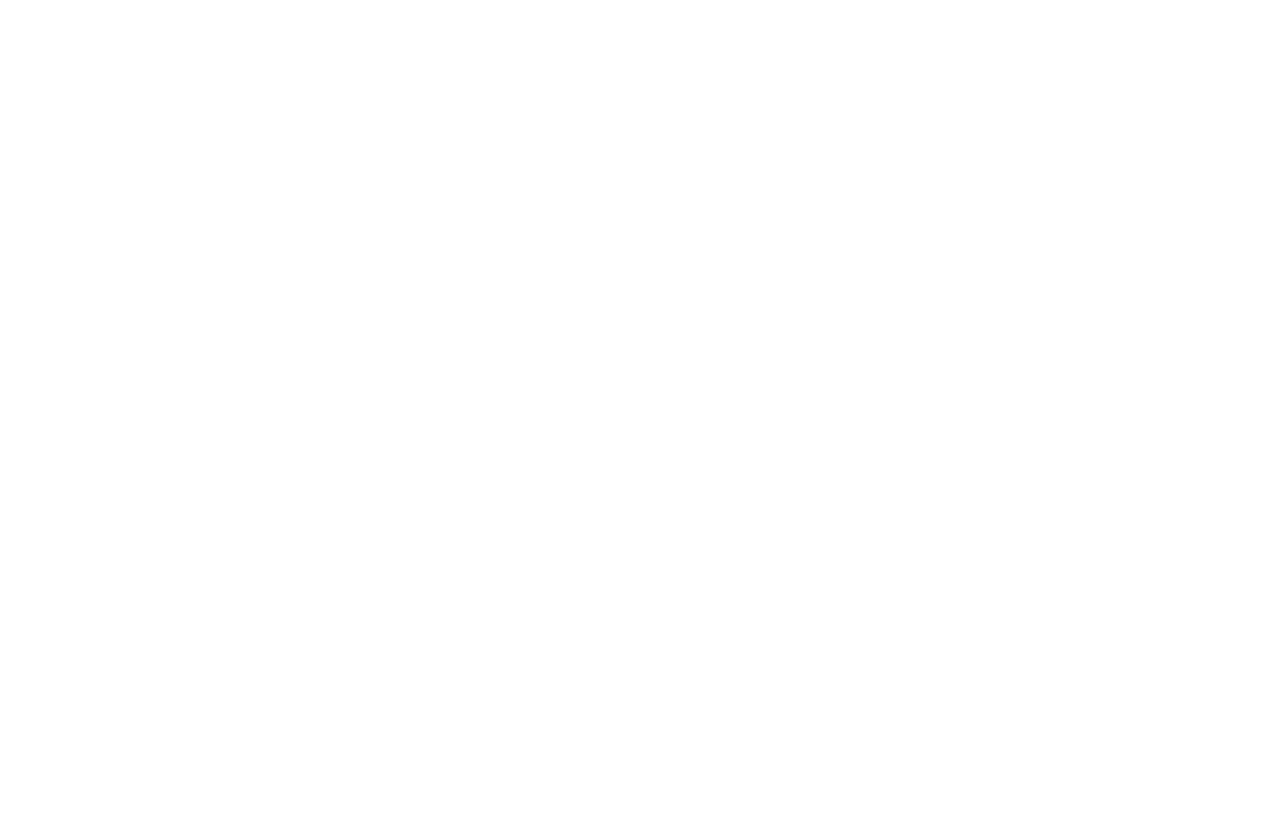
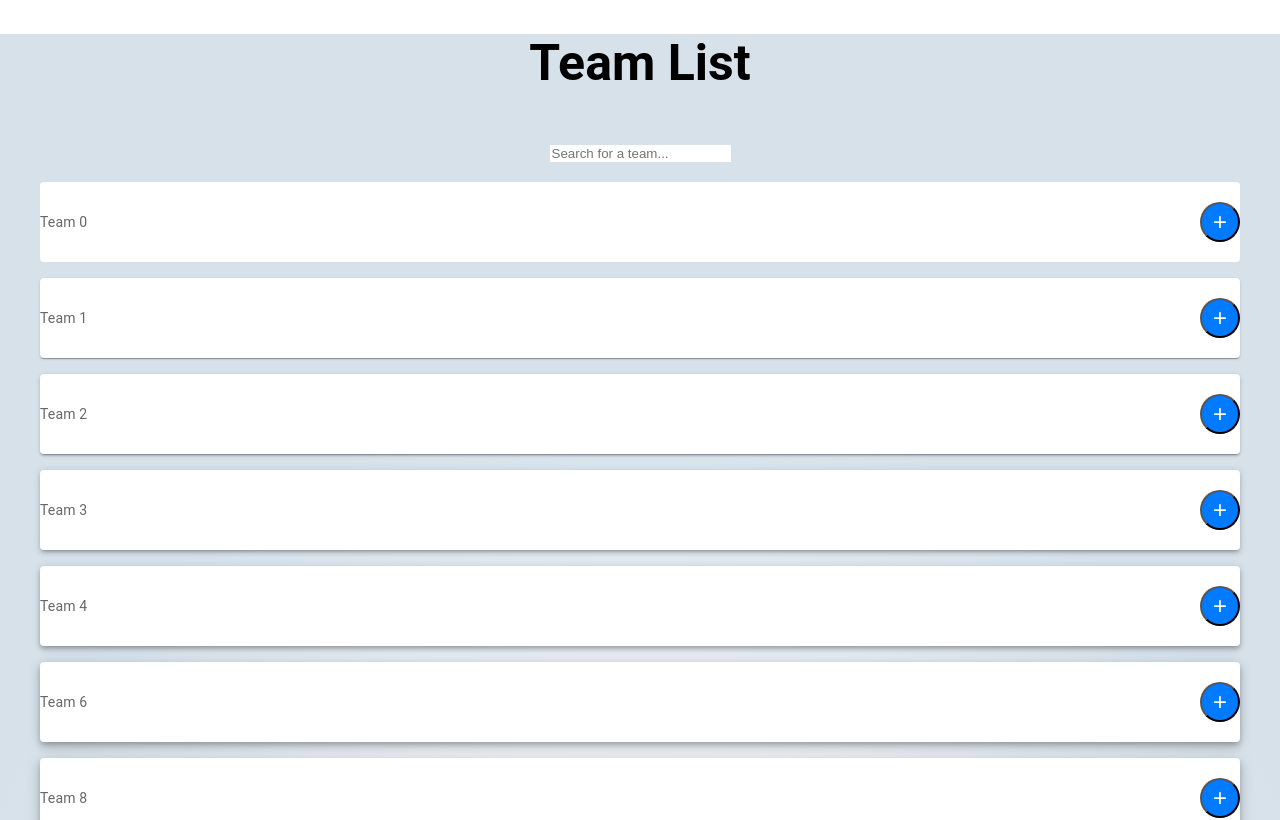
Before and after one commit to Fiery-Warrior/NextLevel-Intramurals, a React (Create React App) app in the folder nextlevel/: page /teamselection in a window 1280 px wide. Before the commit this address had no page. Shown: the top 820 px of the page. Built offline with nearby package versions, Linux system fonts and the light colour scheme.

Commit message:
various changes

```diff
--- a/nextlevel/package.json
+++ b/nextlevel/package.json
@@ -11,6 +11,7 @@
     "@mui/icons-material": "^5.14.13",
     "@mui/material": "^5.14.13",
     "@mui/styled-engine-sc": "^6.0.0-alpha.1",
+    "@mui/x-date-pickers": "^6.18.0",
     "@testing-library/jest-dom": "^5.17.0",
     "@testing-library/react": "^13.4.0",
     "@testing-library/user-event": "^13.5.0",
@@ -19,6 +20,7 @@
     "react-dom": "^18.2.0",
     "react-router-dom": "^6.17.0",
     "react-scripts": "5.0.1",
+    "react-slick": "^0.29.0",
     "styled-components": "^6.0.9",
     "web-vitals": "^2.1.4"
   },
--- a/nextlevel/src/App.js
+++ b/nextlevel/src/App.js
@@ -37,10 +37,18 @@
 import LandingPage from './Pages/LandingPage/Landingpage';
 import Logininpage from './Pages/LogininPage/loginpage';
 import RegisterPage from './Pages/RegisterPage/RegisterPage';
+import TeamSelectionPage from './Pages/TeamSelectionPage/TeamSelection';
 
 import {BrowserRouter as Router, Routes, Route }
 from 'react-router-dom';
-
+/*const userCardTemplate = document.querySelector("[data-user-template]");
+fetch("https://jsonplaceholder.typicode.com/users").then(res => res.json()).then(data => {})
+  data.forEach(user => {
+  const card = userCardTemplate.textContent.cloneNode(true).children[0];
+  const header = card.querySelector("[data-header]")
+  const body = card.querySelector("[data-body]")
+  console.log(card);
+  })*/
 
 function App() {
   return (
@@ -57,6 +65,7 @@
               <Route exact path='/' element={<LandingPage/>} />
               <Route path='/login' element={<Logininpage/>} />
               <Route path='/signin' element={<RegisterPage/>} />
+              <Route path='/teamselection' element={<TeamSelectionPage/>} />
             </Routes>
         </Router>
 
--- a/nextlevel/src/Pages/LandingPage/ActivityCentral/ActivityCards/Sporty/SportCardRow1.jsx
+++ b/nextlevel/src/Pages/LandingPage/ActivityCentral/ActivityCards/Sporty/SportCardRow1.jsx
@@ -5,6 +5,9 @@
 import CardContent from '@material-ui/core/CardContent';
 import Typography from '@material-ui/core/Typography';
 import Modal from '@material-ui/core/Modal';
+import { LocalizationProvider } from '@mui/x-date-pickers/LocalizationProvider';
+import { AdapterDayjs } from '@mui/x-date-pickers/AdapterDayjs';
+import { DateCalendar } from '@mui/x-date-pickers/DateCalendar';
 
 const useStyles = makeStyles((theme) => ({
     root: {
@@ -33,12 +36,19 @@
         display: 'flex',
         alignItems: 'center',
         justifyContent: 'center',
+        borderRadius: '10px',
+
     },
     paper: {
         backgroundColor: theme.palette.background.paper,
         border: '2px solid #000',
         boxShadow: theme.shadows[5],
         padding: theme.spacing(2, 4, 3),
+    },
+    blurbackground: {
+      filter: 'blur(5px)',
+      transition: 'filter 0.095s ease',
+
     },
 }));
 
@@ -74,21 +84,30 @@
   const [open, setOpen] = useState(false);
   const [cardTitle, setCardTitle] = useState('');
   const [cardLocation, setCardLocation] = useState('');
+  const [scheduledTime, setScheduledTime] = useState('');
+  const [BackgroundBlur, setBackgroundBlur] = useState(false);
 
   const handleOpen = (title, location) => {
     setOpen(true);
     setCardTitle(title);
     setCardLocation(location);
+    setBackgroundBlur(true);
   };
 
   const handleClose = () => {
     setOpen(false);
+    setBackgroundBlur(false);
   };
 
+  const handleSchedule = () => {
+    setOpen(false);
+  }
+
   return (
-    <div className={classes.root}>
+    <div className={`${classes.root} ${BackgroundBlur ? classes.blurbackground : ''}`}>
       {cards_row1.map((card) => (
         <Card key={card.title} className={classes.card} onClick={() => handleOpen(card.title, card.location)}>
+
           <CardMedia
             className={classes.media}
             image={card.image}
@@ -104,7 +123,8 @@
           </CardContent>
         </Card>
       ))}
-      <Modal
+
+      <Modal //Modal Code
         className={classes.modal}
         open={open}
         onClose={handleClose}
@@ -118,6 +138,11 @@
           <Typography variant="subtitle1" id="simple-modal-description">
             Location: {cardLocation}
           </Typography>
+          Next Game:
+          <LocalizationProvider dateAdapter={AdapterDayjs}>
+            <DateCalendar />
+          </LocalizationProvider>
+
         </div>
       </Modal>
     </div>
--- a/nextlevel/src/Pages/LandingPage/NavBar/NavBar.jsx
+++ b/nextlevel/src/Pages/LandingPage/NavBar/NavBar.jsx
@@ -35,7 +35,7 @@
             <Button color="inherit">Home</Button>
             <Button color="inherit" className={classes.button}>About</Button>
             <Button color="inherit" className={classes.button} href='/login'>Login</Button>
-            <Button color="inherit" className={classes.button}>Contact</Button>
+            <Button color="inherit" className={classes.button} href='/teamselection'>Contact</Button>
           </div>
         </Toolbar>
       </AppBar>
--- /dev/null
+++ b/nextlevel/src/Pages/TeamSelectionPage/TeamSelection.css
@@ -0,0 +1,53 @@
+/*h1 {
+    font-family: 'Roboto';
+    align-items: center;
+    background-color: whitesmoke;
+}
+/* Text Positioning */
+
+/*ul {
+    margin: flex;
+    text-align: left;
+
+}
+/* Text Styling/Positioning */
+/*li {
+    font-family: 'Roboto';
+    font-size: 20px;
+    padding: 10px;
+    margin: flex;
+    background-color: whitesmoke;
+
+}
+/* Button Positioning */
+/*span {
+    margin-right: 16px;
+}
+/* Button Styling */
+.title {
+    font-family: 'Roboto';
+    font-size: 50px;
+}
+
+.search_input[type='text'] {
+    margin: 20px;
+    border: 20px;
+}
+
+.add_button {
+    display: flex;
+    align-items: center;
+    justify-content: center;
+    height: 40px;
+    width: 40px;
+    border-radius: 50%;
+    background-color: #007bff;
+    color: #fff;
+    font-size: 24px;
+    cursor: pointer;
+  }
+
+
+.add_button:hover {
+    background-color: rgb(129, 190, 210);
+}
--- /dev/null
+++ b/nextlevel/src/Pages/TeamSelectionPage/TeamSelection.jsx
@@ -0,0 +1,123 @@
+import * as React from 'react';
+import './TeamSelection.css';
+import Grid from '@mui/material/Grid';
+import Paper from '@mui/material/Paper';
+import Box from '@mui/material/Box';
+import { createTheme, ThemeProvider, styled } from '@mui/material/styles';
+
+const Item = styled(Paper)(({ theme }) => ({
+  ...theme.typography.body2,
+  textAlign: 'center',
+  color: theme.palette.text.secondary,
+  height: 80,
+  lineHeight: '80px',
+  display: 'flex',
+  justifyContent: 'space-between',
+  alignItems: 'center',
+}));
+
+const lightTheme = createTheme({ palette: { mode: 'light' } });
+
+const items = [0, 1, 2, 3, 4, 6, 8, 12, 16, 24].map((elevation) => `Team ${elevation}`);
+
+export default function Elevation() {
+  const [searchQuery, setSearchQuery] = React.useState('');
+  const handleSearch = (event) => {
+    setSearchQuery(event.target.value);
+  };
+
+  const handleAddItemClick = (itemIndex) => {
+    console.log(`Add button clicked for item ${itemIndex}`);
+    // Perform actions related to the item here
+  };
+
+  const filteredItems = items.filter((item) =>
+    item.toLowerCase().includes(searchQuery.toLowerCase())
+  );
+
+  return (
+  <div>
+    <div>
+      <h1 class="title">Team List</h1>
+      <input class="search_input"
+        type="text"
+        value={searchQuery}
+        onChange={handleSearch}
+        placeholder="Search for a team..."
+      />
+      </div>
+      <Grid container spacing={2}>
+        {filteredItems.map((team, index) => (
+          <Grid item xs={12} key={index}>
+            <ThemeProvider theme={lightTheme}>
+              <Box
+                sx={{
+                  padding: '0 40px',
+                }}
+              >
+                <Item elevation={index}>
+                  {team}
+                  <button
+                    className="add_button"
+                    onClick={() => handleAddItemClick(index)}
+                  >
+                    +
+                  </button>
+                </Item>
+              </Box>
+            </ThemeProvider>
+          </Grid>
+        ))}
+      </Grid>
+      </div>
+  );
+}
+
+
+
+/*
+
+<body>
+        <div class="search-wrapper">
+          <label for="search">Search Users</label>
+          <input type="search" id="search" />
+        </div>
+        <div className="user-cards"></div>
+        <template data-user-template>
+        <div class="card">
+            <div class="header" data-header></div>
+            <div class="body" data-body></div>
+          </div>
+        </template>
+      </body>
+
+import './TeamSelection.css';
+
+const TeamListPage = () => {
+  const [teams, setTeams] = useState([
+    'Team 1 Team 1 Team 1 Team 1 Team 1 Team 1',
+    'Team 2',
+    'Team 3',
+    'Team 4',
+    'Team 5',
+  ]);
+
+  return (
+    <div>
+      <h1>Team List</h1>
+      <ul>
+        {teams.map((team, index) => (
+          <li key={index} className='list_item'>
+            {team}
+            <span></span>
+            <button class="add_button">+</button>
+          </li>
+        ))}
+      </ul>
+    </div>
+  );
+};
+
+export default TeamListPage;
+
+*/
```
Also changed, not shown: 2 other files (tests, documents, lock files or other folders).
